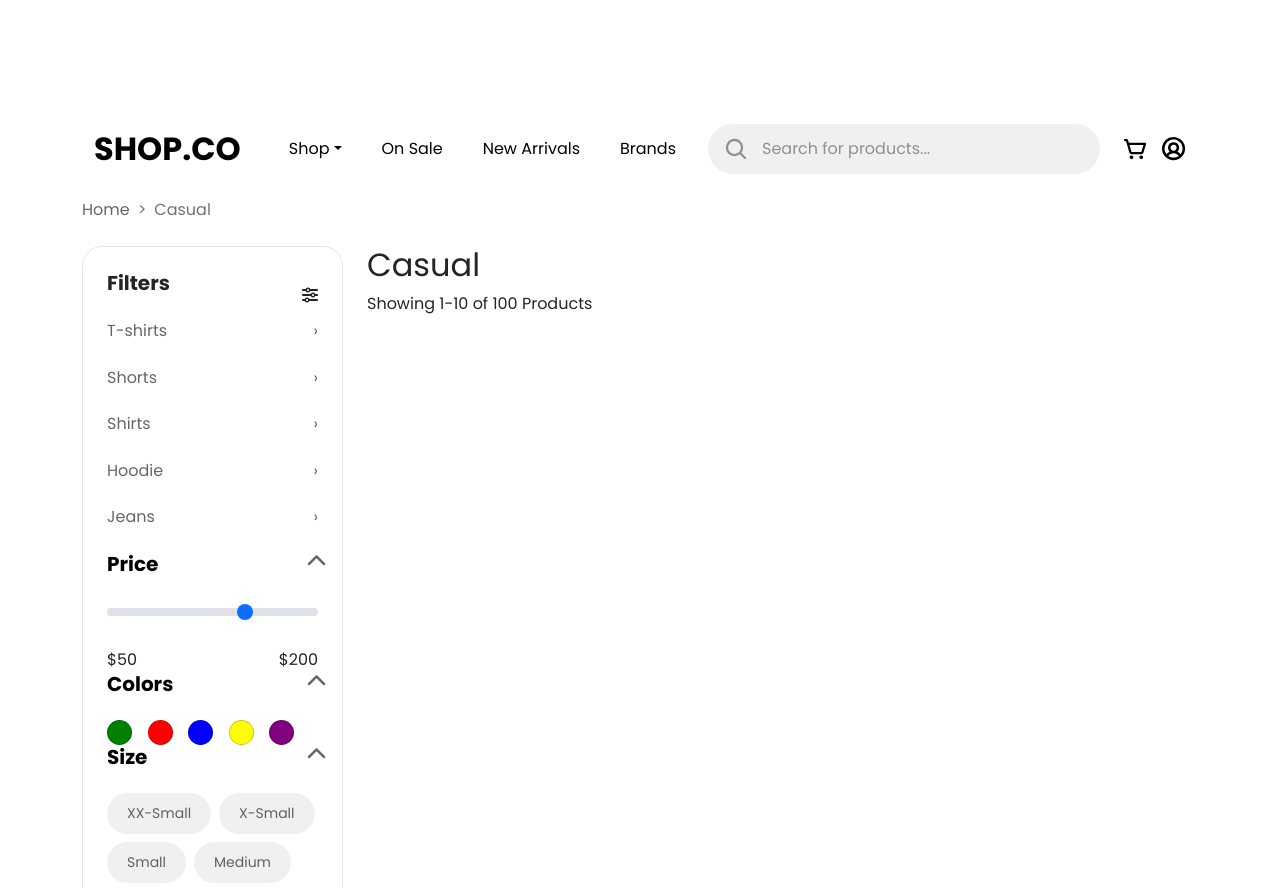
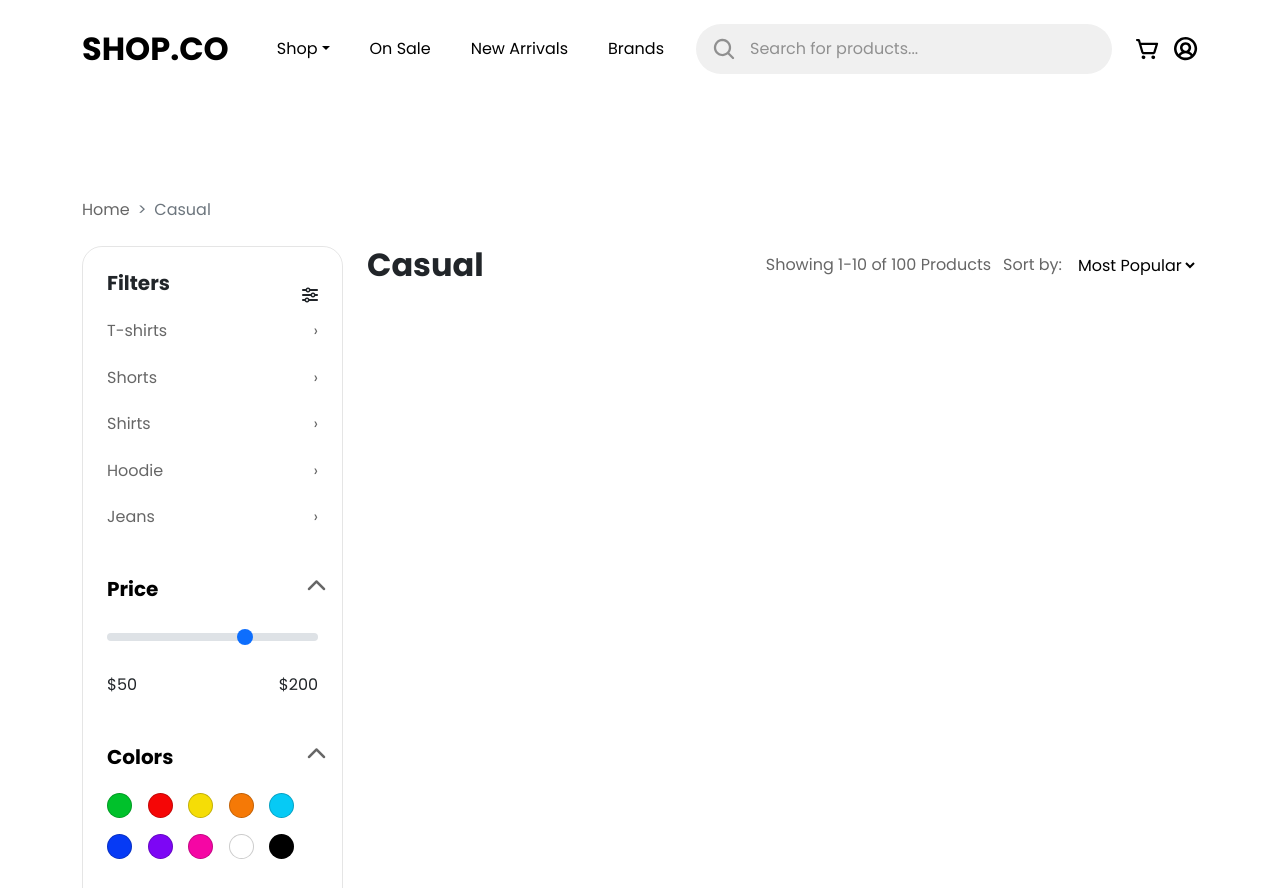
Before and after one commit to Shamma-Samiha/shop.co_ecommerce-website, a website: page category.html in a window 1280 px wide. Shown: the top 888 px of the page. Drawn offline with Linux system fonts and the light colour scheme.

Commit message:
Fixed some issues & Added category section top

```diff
--- a/category.html
+++ b/category.html
@@ -18,8 +18,6 @@
     <title>SHOP.CO</title>
   </head>
   <body>
-    <main class="catalogue-page">
-      <div class="container">
 
       <!-- Navbar -->
      <nav class="navbar navbar-expand-lg shop-navbar">
@@ -67,6 +65,16 @@
 
       </div>
      </nav>
+
+
+
+
+
+
+
+    <main class="catalogue-page">
+      <div class="container">
+
 
     <!-- Breadcrumd part -->
     <nav style="--bs-breadcrumb-divider: '>';" aria-label="breadcrumb">
@@ -116,11 +124,16 @@
             <h5>Colors <i class="fa-solid fa-chevron-up"></i> </h5>
 
             <div class="filter-colors">
-              <button type="button" class="color-dot" style="background: green"></button>
-              <button type="button" class="color-dot" style="background: red"></button>
-              <button type="button" class="color-dot" style="background: blue"></button>
-              <button type="button" class="color-dot" style="background: yellow"></button>
-              <button type="button" class="color-dot" style="background: purple"></button>
+              <button type="button" class="color-dot" style="background: #00C12B"></button>
+              <button type="button" class="color-dot" style="background: #f50606"></button>
+              <button type="button" class="color-dot" style="background: #f5dd06"></button>
+              <button type="button" class="color-dot" style="background: #f57906"></button>
+              <button type="button" class="color-dot" style="background: #06CAF5"></button>
+              <button type="button" class="color-dot" style="background: #063AF5"></button>
+              <button type="button" class="color-dot" style="background: #7D06F5"></button>
+              <button type="button" class="color-dot" style="background: #F506A4"></button>
+              <button type="button" class="color-dot" style="background: #ffffff"></button>
+              <button type="button" class="color-dot" style="background: #000000"></button>
 
             </div>
 
@@ -166,17 +179,21 @@
 
       <div class="col-12 col-lg-9">
 
+
         <div class="catalogue-heading">
-          <h2>Casual</h2>
+            <h2>Casual</h2>
 
-          <div class="catalogue-sort">
-            <span>Showing 1-10 of 100 Products</span>
+            <div class="catalogue-sort">
+              <span>Showing 1-10 of 100 Products</span>
+              <label for="sortProducts">Sort by:</label>
+              <select id="sortProducts">
+                <option>Most Popular</option>
+                <option>Low to High</option>
+                <option>High to Low</option>
+               </select>
+            </div>
+        </div>
 
-
-
-          </div>
-
-        </div>
 
         <!-- Product Grid -->
         <div class="row g-3 catalogue-products">
--- a/scss/styles.scss
+++ b/scss/styles.scss
@@ -592,6 +592,15 @@
   margin-bottom: 24px;
 }
 
+.filter-section {
+  margin-bottom: 48px;
+}
+
+.filter-section input .form-range {
+  margin-bottom: 0;
+  background: #000;
+}
+
 .filter-section h5 {
   display: flex;
   justify-content: space-between;
@@ -670,13 +679,53 @@
 }
 
 .apply-filter {
-  width: 100%;
+  font-size: 14px;
+  height: 48px;
+  width: 247px;
+  max-width: 100%;
   background-color: black;
   color: white;
   border: none;
   border-radius: 62px;
-  padding: 14.5px 87.5px;
+  padding: 0 14.5px;
   margin-top: 24px;
 }
 
-/* Catalogue Right part */
+/* Catalogue Right part heading */
+.catalogue-heading {
+  display: flex;
+  justify-content: space-between;
+  align-items: center;
+  margin-bottom: 16px;
+}
+
+.catalogue-heading h2 {
+  font-size: 32px;
+  font-weight: 700;
+  margin: 0;
+}
+
+.catalogue-sort {
+  display: flex;
+  align-items: center;
+  gap: 12px;
+  font-size: 16px;
+  font-weight: 400;
+}
+
+.catalogue-sort span {
+  color: #00000099;
+}
+
+.catalogue-sort label {
+  color: #00000099;
+
+}
+
+.catalogue-sort select {
+  border: none;
+  background: transparent;
+  font-size: 16px;
+  font-weight: 500;
+  color: #000;
+}
```
Also changed, not shown: css/styles.css.
